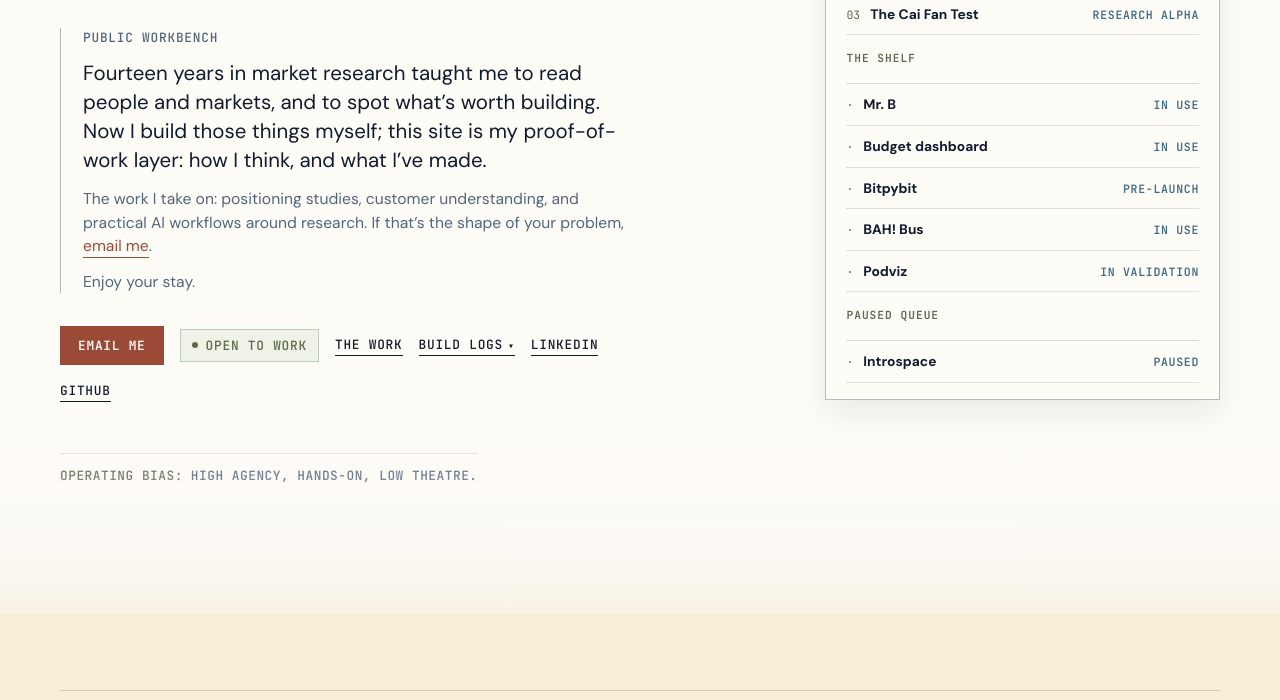
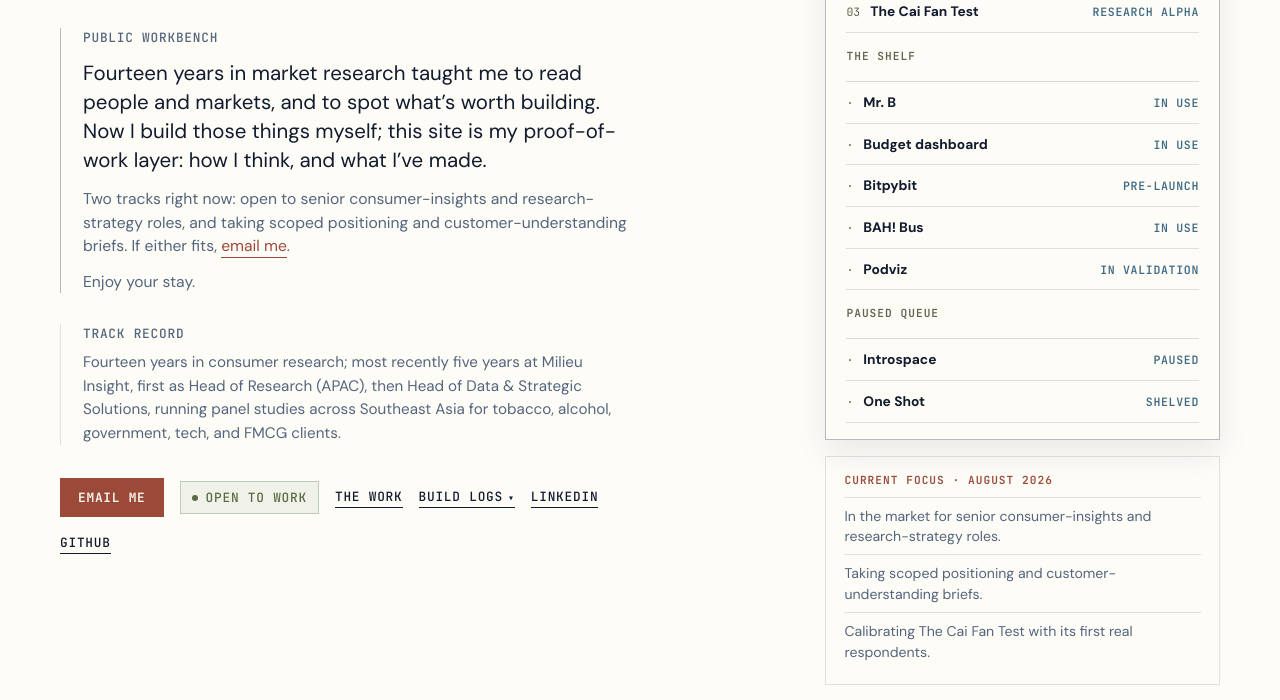
Before and after one commit to nigeleatworld/halfspaces, a plain HTML site: page index.html in a window 1280 px wide. Shown: the part 252-952 px from the top of the page. Drawn offline with Linux system fonts and the light colour scheme.

Commit message:
Hero: two-track ask, Milieu career strip, dated Current-focus block; One Shot added to paused index

```diff
--- a/index.html
+++ b/index.html
@@ -283,9 +283,43 @@
             z-index: 2;
         }
 
+        .hero-side {
+            align-self: center;
+            display: grid;
+            gap: 16px;
+        }
+
+        .current-focus {
+            border: 1px solid var(--line);
+            background: color-mix(in srgb, var(--warm-white) 55%, transparent);
+            padding: 16px 18px 14px;
+        }
+
+        .cf-label {
+            color: var(--terracotta);
+            font: 0.7rem var(--mono);
+            font-weight: 600;
+            letter-spacing: 0.09em;
+            text-transform: uppercase;
+        }
+
+        .current-focus ul {
+            margin: 10px 0 0;
+            padding: 0;
+            list-style: none;
+            display: grid;
+        }
+
+        .current-focus li {
+            border-top: 1px solid var(--line);
+            padding: 8px 0;
+            color: var(--slate);
+            font-size: 0.88rem;
+            line-height: 1.45;
+        }
+
         .hero-thread-card {
             position: relative;
-            align-self: center;
             border: 1px solid var(--line-strong);
             background: var(--warm-white);
             padding: 22px 20px 16px;
@@ -398,6 +432,24 @@
             color: var(--slate);
             font-size: clamp(0.98rem, 1.18vw, 1.1rem);
             line-height: 1.5;
+        }
+
+        .career-strip {
+            max-width: 36rem;
+            display: grid;
+            gap: 8px;
+            border-left: 1px solid var(--line);
+            padding-left: clamp(16px, 2vw, 22px);
+        }
+
+        .career-strip .label {
+            color: var(--slate);
+        }
+
+        .career-strip p {
+            color: var(--slate);
+            font-size: 0.95rem;
+            line-height: 1.55;
         }
 
         .hero-actions {
@@ -1923,8 +1975,12 @@
                     <div class="intro-note">
                         <span class="label">public workbench</span>
                         <p class="lead">Fourteen years in market research taught me to read people and markets, and to spot what&rsquo;s worth building. Now I build those things myself; this site is my proof-of-work layer: how I think, and what I&rsquo;ve made.</p>
-                        <p class="lead-secondary">The work I take on: positioning studies, customer understanding, and practical AI workflows around research. If that&rsquo;s the shape of your problem, <a class="inline-link" href="mailto:nigeleatworld@gmail.com?subject=Project%20enquiry">email me</a>.</p>
+                        <p class="lead-secondary">Two tracks right now: open to senior consumer-insights and research-strategy roles, and taking scoped positioning and customer-understanding briefs. If either fits, <a class="inline-link" href="mailto:nigeleatworld@gmail.com?subject=Project%20enquiry">email me</a>.</p>
                         <p class="lead-secondary">Enjoy your stay.</p>
+                    </div>
+                    <div class="career-strip">
+                        <span class="label">track record</span>
+                        <p>Fourteen years in consumer research; most recently five years at Milieu Insight, first as Head of Research (APAC), then Head of Data &amp; Strategic Solutions, running panel studies across Southeast Asia for tobacco, alcohol, government, tech, and FMCG clients.</p>
                     </div>
                     <div class="hero-actions">
                         <a class="cta-button" href="mailto:nigeleatworld@gmail.com?subject=Project%20enquiry">Email me</a>
@@ -1945,7 +2001,8 @@
                         <a class="text-link" href="https://github.com/nigeleatworld">GitHub</a>
                     </div>
                 </div>
-                <aside class="hero-thread-card reveal" aria-label="Workbench index">
+                <div class="hero-side reveal">
+                <aside class="hero-thread-card" aria-label="Workbench index">
                     <h2>Proof of work.</h2>
                     <div class="hero-thread-group">Featured</div>
                     <div class="hero-thread-list">
@@ -1964,8 +2021,18 @@
                     <div class="hero-thread-group">Paused queue</div>
                     <div class="hero-thread-list">
                         <a class="hero-thread" href="#paused"><em>&middot;</em><strong>Introspace</strong><span>paused</span></a>
+                        <a class="hero-thread" href="#paused"><em>&middot;</em><strong>One Shot</strong><span>shelved</span></a>
                     </div>
                 </aside>
+                <aside class="current-focus" aria-label="Current focus">
+                    <p class="cf-label">Current focus &middot; August 2026</p>
+                    <ul>
+                        <li>In the market for senior consumer-insights and research-strategy roles.</li>
+                        <li>Taking scoped positioning and customer-understanding briefs.</li>
+                        <li>Calibrating The Cai Fan Test with its first real respondents.</li>
+                    </ul>
+                </aside>
+                </div>
                 <p class="operating-bias reveal">high agency, hands-on, low theatre.</p>
             </div>
         </section>
```
